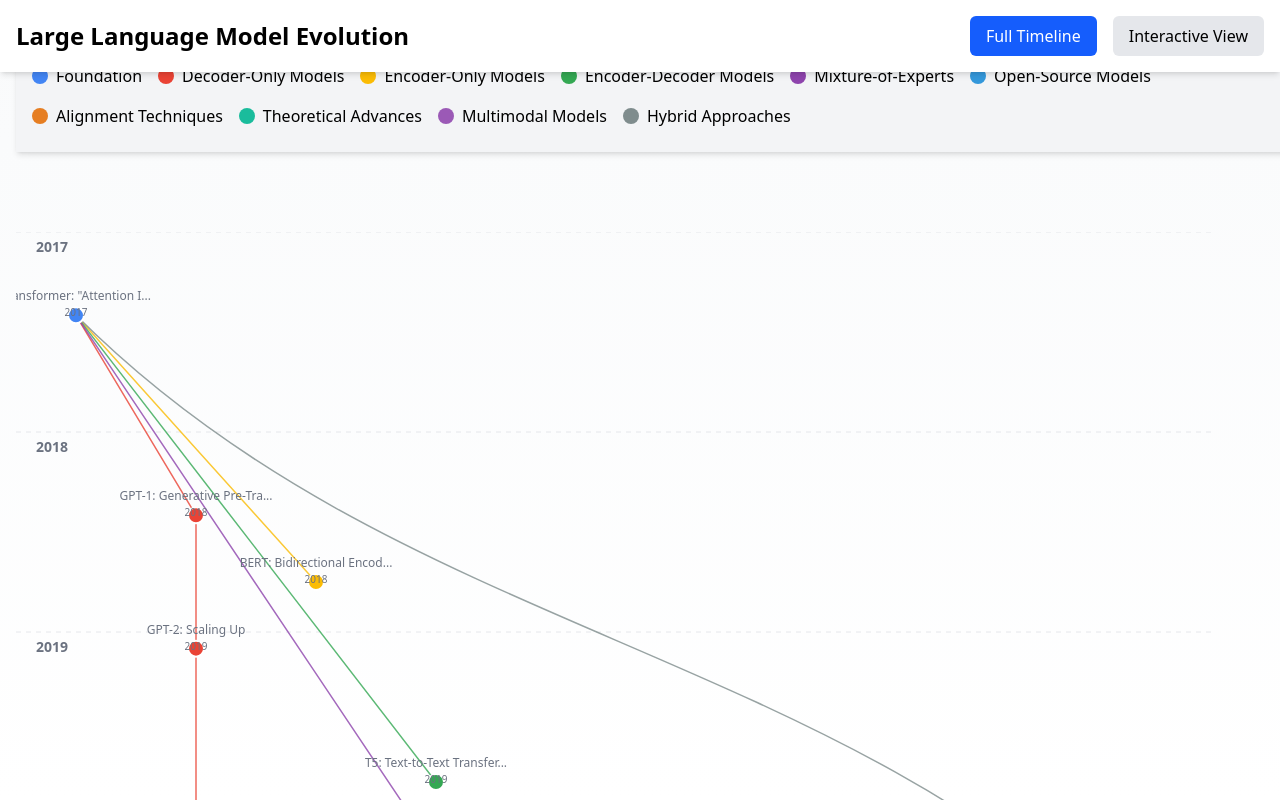
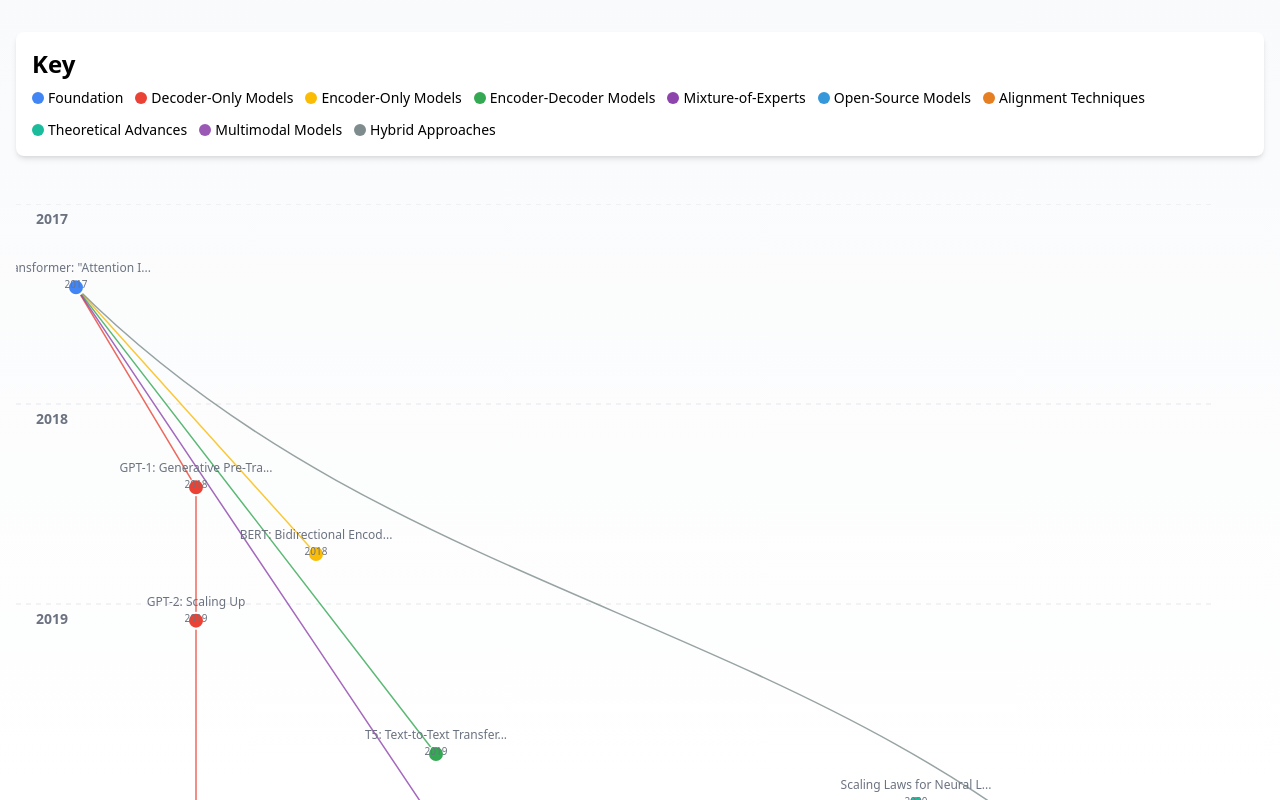
Before and after one commit to Michaelgathara/llm-timeline, a Next.js app: page / in a window 1280 px wide. Shown: the top 800 px of the page. Built offline with nearby package versions, Linux system fonts and the light colour scheme.

Commit message:
took off header, keeping one view for now

```diff
--- a/src/components/TimelineVisualization.tsx
+++ b/src/components/TimelineVisualization.tsx
@@ -95,8 +95,9 @@
 
   return (
     <div className="flex flex-col w-full">
+      {/* duplicated code with timevisualizer too, probably want send this over to a new file */}
       <div className="bg-white shadow-md p-4 mb-4 rounded-lg">
-        <h2 className="text-2xl font-bold mb-2">LLM Evolution Timeline</h2>
+        <h2 className="text-2xl font-bold mb-2">Key</h2>
         <div className="flex flex-wrap gap-3 items-center">
           {timelineBranches.map(branch => (
             <div key={branch.id} className="flex items-center">
--- a/src/components/timeline.tsx
+++ b/src/components/timeline.tsx
@@ -12,7 +12,7 @@
       if (typeof window !== 'undefined') {
         setDimensions({
           width: Math.max(1200, window.innerWidth - 100),
-          height: Math.max(3000, window.innerHeight * 3)
+          height: Math.max(1600, window.innerHeight * 2)
         });
       }
     };
@@ -25,7 +25,6 @@
     };
   }, []);
 
-  // Calculate node positions
   const nodePositions = React.useMemo(() => {
     const positions: Record<string, { x: number; y: number }> = {};
     const YEAR_HEIGHT = 200;
@@ -157,23 +156,24 @@
   };
 
   return (
-    <div className="timeline-container relative">
-      <div className="timeline-header fixed w-full top-0 z-10 bg-gray-100 p-4 shadow-md">
-        <h1 className="text-3xl font-bold mb-3">Large Language Model Evolution Timeline</h1>
-        <div className="flex flex-wrap gap-4 mb-2">
+    <div className="flex flex-col w-full">
+      {/* duplicated code with timevisualizer too, probably want send this over to a new file */}
+      <div className="bg-white shadow-md p-4 mb-4 rounded-lg">
+        <h2 className="text-2xl font-bold mb-2">Key</h2>
+        <div className="flex flex-wrap gap-3 items-center">
           {timelineBranches.map(branch => (
             <div key={branch.id} className="flex items-center">
               <div
-                className="w-4 h-4 rounded-full mr-2"
+                className="w-3 h-3 rounded-full mr-1"
                 style={{ backgroundColor: branch.color }}
               />
-              <span>{branch.name}</span>
+              <span className="text-sm">{branch.name}</span>
             </div>
           ))}
         </div>
       </div>
 
-      <div className="pt-32 pb-20 overflow-x-auto">
+      <div className="pt-8 pb-8 overflow-x-auto overflow-y-auto">
         <svg
           ref={svgRef}
           width={dimensions.width}
--- a/src/pages/index.tsx
+++ b/src/pages/index.tsx
@@ -16,7 +16,7 @@
     <main className="flex min-h-screen flex-col">
       <div className="absolute inset-0 -z-10 bg-gradient-to-b from-gray-50 to-white"></div>
 
-      <header className="sticky top-0 z-50 bg-white shadow-md py-4">
+      {/* <header className="sticky top-0 z-50 bg-white shadow-md py-4">
         <div className="container mx-auto px-4">
           <div className="flex justify-between items-center">
             <h1 className="text-2xl font-bold">Large Language Model Evolution</h1>
@@ -36,7 +36,7 @@
             </div>
           </div>
         </div>
-      </header>
+      </header> */}
 
       <div className="container mx-auto px-4 py-8">
         {viewMode === 'svg' ? (
@@ -50,7 +50,7 @@
         <div className="container mx-auto px-4">
           <p className="text-center text-gray-400 text-sm mt-2">
             <p className="text-center text-gray-400 text-sm mt-2">
-              &copy; {new Date().getFullYear()} <a href='https://michaelgathara.com' target='_blank'>Michael Gathara</a>
+              &copy; {new Date().getFullYear()} <a className="underline" href='https://michaelgathara.com' target='_blank'>Michael Gathara</a>
             </p>
           </p>
         </div>
```
